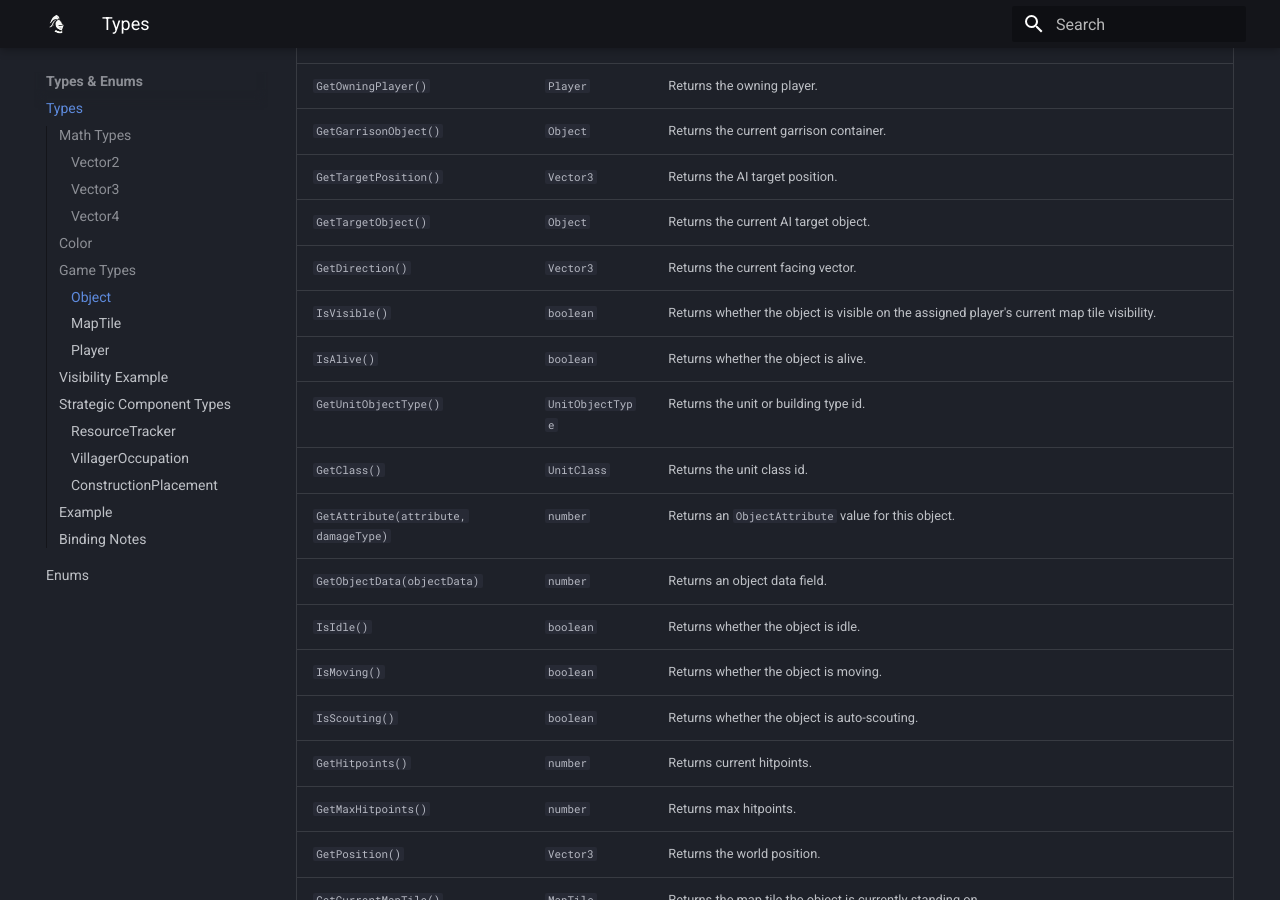
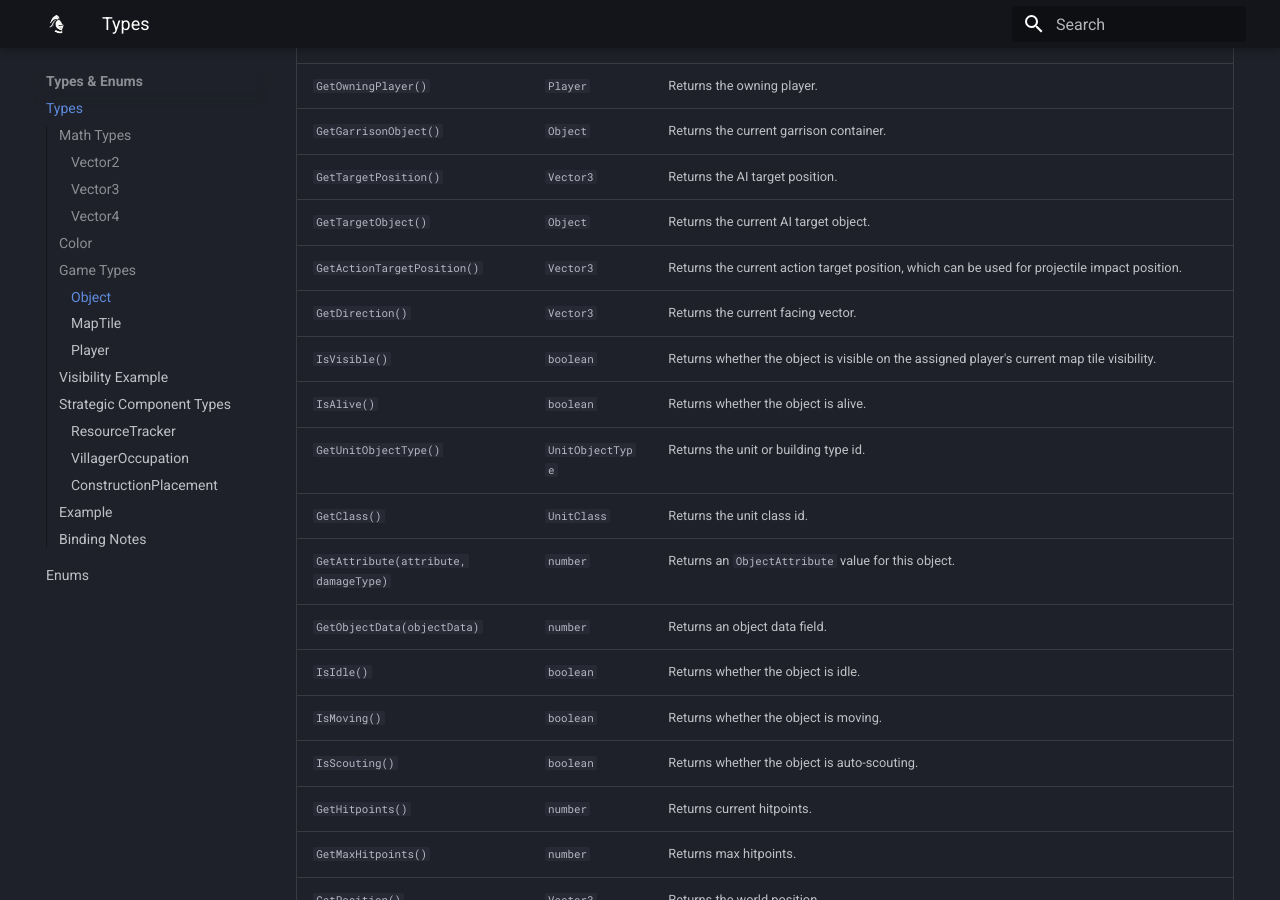
Before and after one commit to aoe2control/aoe2control.github.io, an MkDocs documentation site: the page built from docs/types.md, in a window 1280 px wide and 900 px high, scrolled down 3632 px. Built offline with MkDocs 1.6.1 and Material for MkDocs 9.7.7, drawn with Linux system fonts in a browser that asks for light colours.

Commit message:
Updated for CONTROL Version 0.7.10

```diff
--- a/docs/types.md
+++ b/docs/types.md
@@ -108,6 +108,7 @@ Returned by `GetObjectsByType`, `GetObjectsByTypes`, `GetObjectsByClass`, and `G
 | `GetGarrisonObject()` | `Object` | Returns the current garrison container. |
 | `GetTargetPosition()` | `Vector3` | Returns the AI target position. |
 | `GetTargetObject()` | `Object` | Returns the current AI target object. |
+| `GetActionTargetPosition()` | `Vector3` | Returns the current action target position, which can be used for projectile impact position. |
 | `GetDirection()` | `Vector3` | Returns the current facing vector. |
 | `IsVisible()` | `boolean` | Returns whether the object is visible on the assigned player's current map tile visibility. |
 | `IsAlive()` | `boolean` | Returns whether the object is alive. |
```
Also changed, not shown: site/search/search_index.json, site/sitemap.xml, site/types/index.html, 3 other files.
